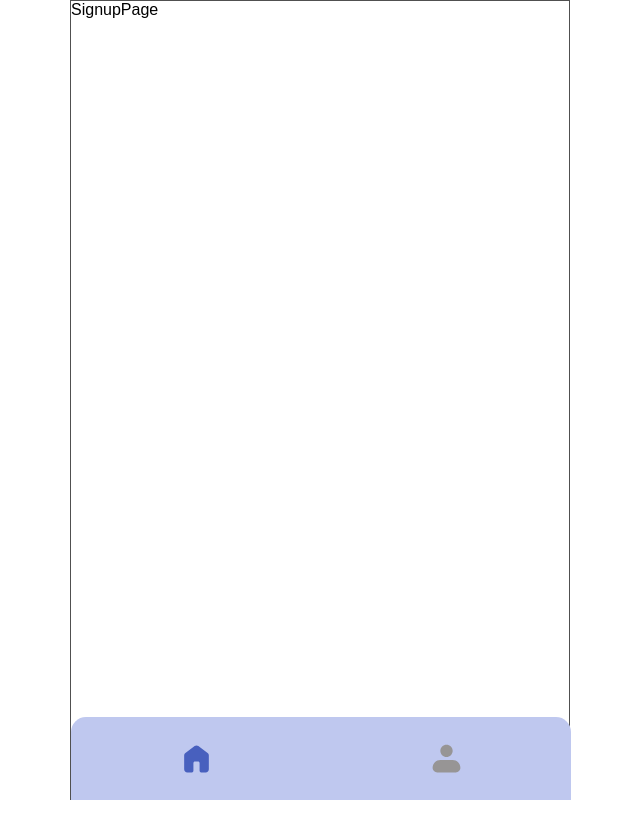
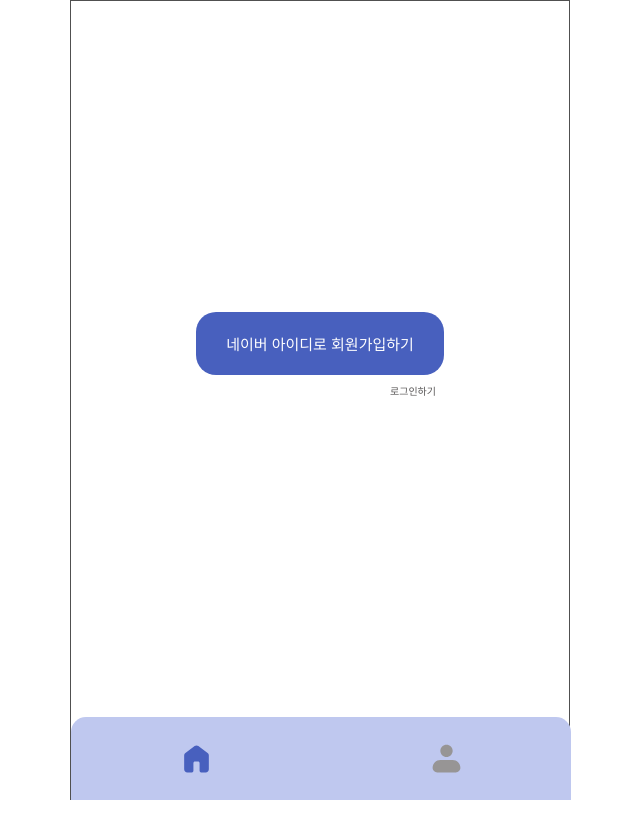
Before and after one commit to toilet-sogang/frontend, a React (Vite) app: page /signup in a window 1280 px wide. Shown: the top 838 px of the page, without its empty margins (320-960 px from the left). Before the commit the page ends 817 px from the top, so only its background shows below. Built offline with nearby package versions, Linux system fonts and the light colour scheme; a web font is replaced by a local one.

Commit message:
로그인/회원가입페이지 디자인 완료

```diff
--- /dev/null
+++ b/src/pages/MyPage/LoginPage.css
@@ -0,0 +1,42 @@
+.to-login{
+    width: 248px;
+height: 63px;
+border-radius: 20px;
+background: #4860BE;
+color: #FFF;
+text-align: center;
+font-size: 15px;
+font-weight: 500;
+border: none;
+cursor: pointer;
+
+;
+}
+
+.container{
+    height: 100%;
+    display: flex;
+    align-items: center;
+    justify-content: center;
+
+}
+
+.login-con{
+
+    display: inline-block;
+    margin-bottom:83px;
+
+}
+
+.other{
+    text-align: right;
+    margin: 8px 8px;
+    color: #595757;
+
+
+    font-size: 10px;
+
+    font-weight: 400;
+    cursor: pointer;
+
+}
--- a/src/pages/MyPage/LoginPage.jsx
+++ b/src/pages/MyPage/LoginPage.jsx
@@ -1,2 +1,21 @@
+
+import { useNavigate } from 'react-router-dom';
+import './LoginPage.css';
+
+
+
+
 export default function LoginPage() {
-    return<div>LoginPage</div>}
+    const nav = useNavigate();
+
+    return<div className="container">
+        <div className="login-con">
+        <button className="to-login">
+            네이버 아이디로 로그인하기
+        </button>
+        <div className="other" onClick={()=>{nav("/signup")}}>회원가입하기</div>
+
+        </div>
+
+
+    </div>}
--- a/src/pages/MyPage/SignupPage.jsx
+++ b/src/pages/MyPage/SignupPage.jsx
@@ -1,3 +1,20 @@
-export default function SignupPage() {
-    return<div>SignupPage</div>
-}
+
+import { useNavigate } from 'react-router-dom';
+import './LoginPage.css';
+
+
+
+export default function Signup() {
+    const nav = useNavigate();
+
+    return<div className="container">
+        <div className="login-con">
+        <button className="to-login">
+            네이버 아이디로 회원가입하기
+        </button>
+        <div className="other" onClick={()=>{nav("/login")}}>로그인하기</div>
+
+        </div>
+
+
+    </div>}
```
Also changed, not shown: src/components/review/ReviewCard_my.jsx (+8 -0 lines), src/pages/MyPage/MyPage.jsx (+24 -1 lines).
